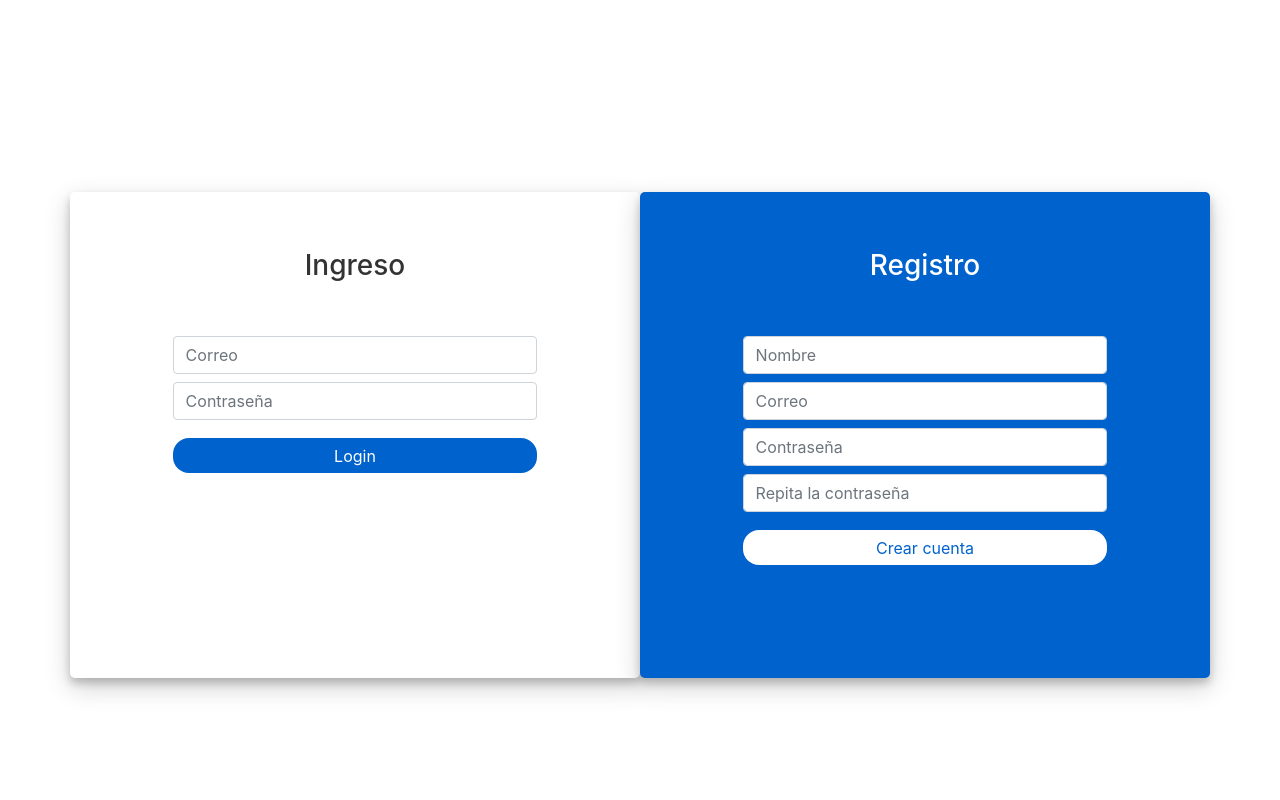
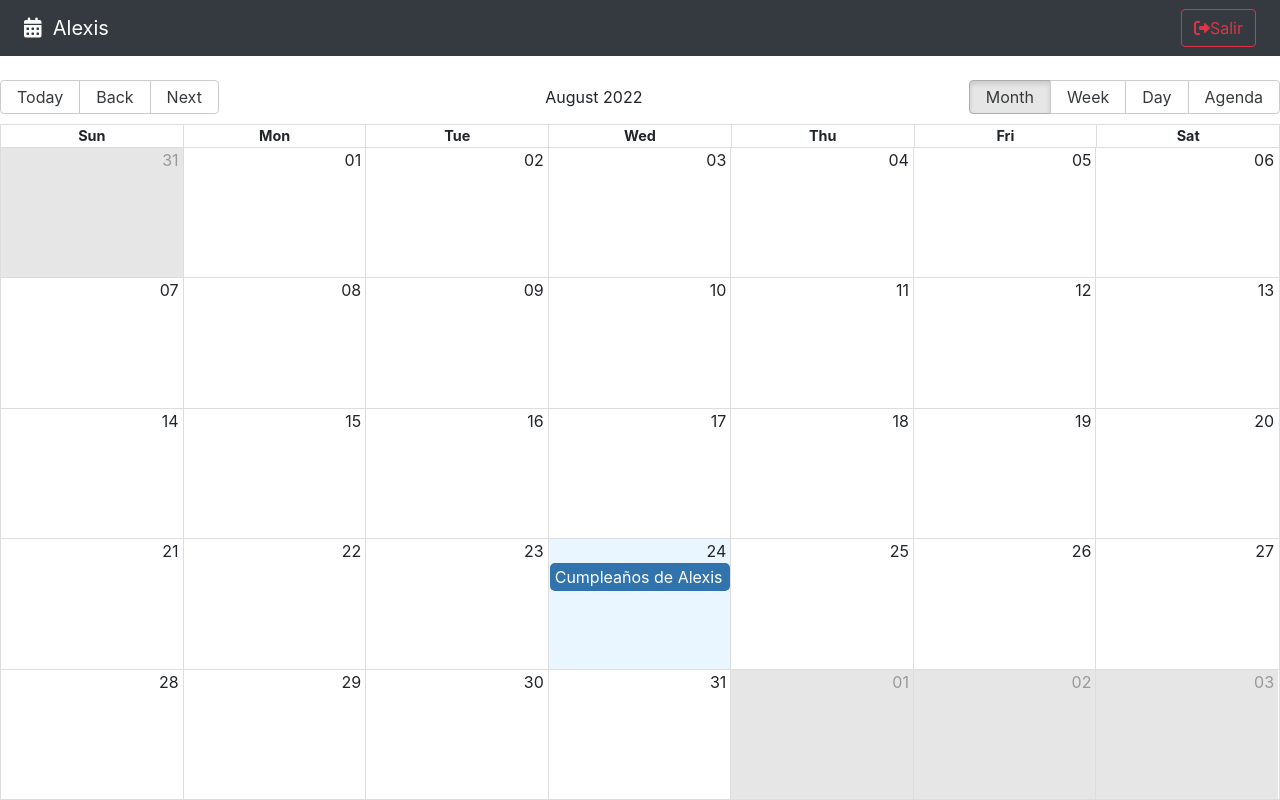
Before and after one commit to AlPetrovich/Calendar-MERN, a React (Vite) app: page / in a window 1280 px wide. Before the commit this address led to /auth/login. Built offline with nearby package versions, Linux system fonts and the light colour scheme.

Commit message:
agrego navbar y calendar

```diff
--- a/index.html
+++ b/index.html
@@ -5,6 +5,7 @@
     <link rel="icon" type="image/svg+xml" href="/vite.svg" />
     <meta name="viewport" content="width=device-width, initial-scale=1.0" />
     <link rel="stylesheet" href="https://cdn.jsdelivr.net/npm/bootstrap@4.3.1/dist/css/bootstrap.min.css" integrity="sha384-ggOyR0iXCbMQv3Xipma34MD+dH/1fQ784/j6cY/iJTQUOhcWr7x9JvoRxT2MZw1T" crossorigin="anonymous">
+    <link rel="stylesheet" href="https://cdnjs.cloudflare.com/ajax/libs/font-awesome/6.1.2/css/all.min.css" integrity="sha512-1sCRPdkRXhBV2PBLUdRb4tMg1w2YPf37qatUFeS7zlBy7jJI8Lf4VHwWfZZfpXtYSLy85pkm9GaYVYMfw5BC1A==" crossorigin="anonymous" referrerpolicy="no-referrer" />
     <title>Calendar</title>
   </head>
   <body>
--- a/package.json
+++ b/package.json
@@ -9,7 +9,9 @@
     "preview": "vite preview"
   },
   "dependencies": {
+    "date-fns": "^2.29.2",
     "react": "^18.2.0",
+    "react-big-calendar": "^1.5.0",
     "react-dom": "^18.2.0",
     "react-router-dom": "^6.3.0"
   },
--- /dev/null
+++ b/src/calendar/components/NavBar.jsx
@@ -0,0 +1,17 @@
+
+export const NavBar = () => {
+  return (
+    <div className="navbar navbar-dark bg-dark mb-4 px-4">
+        <span className="navbar-brand">
+            <i className="fas fa-calendar-alt"></i>
+            &nbsp;
+            Alexis
+        </span>
+
+        <button className="btn btn-outline-danger">
+            <i className="fas fa-sign-out-alt"></i>
+            <span>Salir</span>
+        </button>
+    </div>
+  )
+}
--- a/src/calendar/index.js
+++ b/src/calendar/index.js
@@ -1,3 +1,4 @@
 
 
 export * from './pages/CalendarPage';
+export * from './components/NavBar';
--- a/src/calendar/pages/CalendarPage.jsx
+++ b/src/calendar/pages/CalendarPage.jsx
@@ -1,6 +1,48 @@
+import { Calendar, dateFnsLocalizer } from 'react-big-calendar';
+import 'react-big-calendar/lib/css/react-big-calendar.css';
+import { addHours, format, parse, startOfWeek, getDay } from 'date-fns';
+import enUS from 'date-fns/locale/en-US';
+
+import { NavBar } from '../components/NavBar';
+
+const locales = {
+  'en-US': enUS,
+};
+
+const localizer = dateFnsLocalizer({
+  format,
+  parse,
+  startOfWeek,
+  getDay,
+  locales,
+});
+
+const events= [{
+  title: 'Cumpleaños de Alexis',
+  notes: 'Comprar pastel',
+  start: new Date(),
+  end: addHours( new Date(), 2),
+  bgColor: '#fafafa',
+  user:{
+    _id: '123',
+    name: 'Alexis',
+  }
+}]
 
 export const CalendarPage = () => {
   return (
-    <div>CalendarPage</div>
+    <div>
+      <NavBar />
+
+      <Calendar
+      localizer={localizer}
+      events={events}
+      startAccessor="start"
+      endAccessor="end"
+      style={{ height: 'calc( 100vh - 80px)' }}
+      />
+
+
+    </div>
   )
 }
--- a/src/main.jsx
+++ b/src/main.jsx
@@ -4,7 +4,7 @@
 import './styles.css';
 
 ReactDOM.createRoot(document.getElementById('root')).render(
-  <React.StrictMode>
+  // <React.StrictMode>
     <CalendarApp />
-  </React.StrictMode>
+  // </React.StrictMode>
 )
--- a/src/router/AppRouter.jsx
+++ b/src/router/AppRouter.jsx
@@ -6,7 +6,7 @@
 export const AppRouter = () => {
 
     //temporal
-    const authStatus = 'not-authenticated'
+    const authStatus = 'authenticated'
 
   return (
     <Routes>
```
Also changed, not shown: 1 other file (tests, documents, lock files or other folders).
